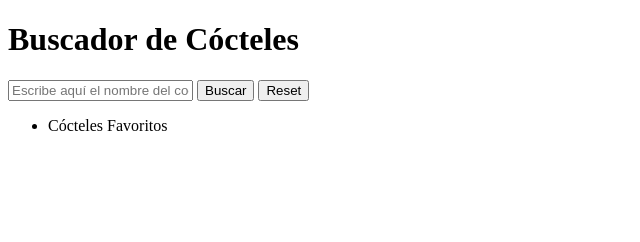
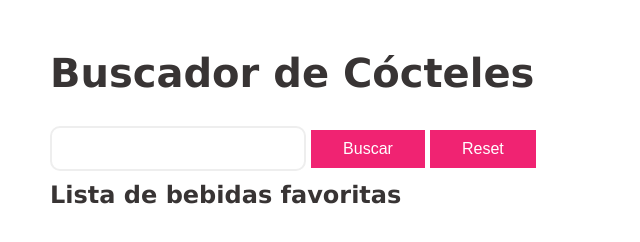
Before and after one commit to Adalab/modulo-2-evaluacion-final-NaiSaratxaga, a website: page src/html/index.html in a window 1280 px wide. Shown: the whole page, without its empty margins (0-640 px from the left). Drawn offline with nearby package versions, Linux system fonts and the light colour scheme; files that its build step writes are made by us from their sources.

Commit message:
partials

```diff
--- a/src/html/index.html
+++ b/src/html/index.html
@@ -12,19 +12,23 @@
 
 <body>
   <main>
-    <h1>Buscador de Cócteles</h1>
+    <h1 class="title">Buscador de Cócteles</h1>
+    <form>
+      <input type="text" class="input js_input" />
+      <button type="button" class="button js_buttonSearch">Buscar</button>
+      <button type="button" class="button js_buttonReset">Reset</button>
+    </form>
 
-    <form>
-      <label class="" for=""></label>
-      <input class="" type="text" id="filter" placeholder="Escribe aquí el nombre del coctel" />
-      <button>Buscar</button>
-      <button>Reset</button>
-    </form>
-    <ul class="js-list-drinks">
-      <li>Cócteles Favoritos</li>
-    </ul>
+    <section>
+      <h2>Lista de bebidas favoritas</h2>
+    </section>
+    <section>
+
+      <ul class="js_list"></ul>
+    </section>
+    </div>
   </main>
-  <script src="./assets/js/main.js"></script>
+  <script type="text/javascript" src="./assets/js/main.js"></script>
 </body>
 
 </html>
--- a/src/scss/core/_reset.scss
+++ /dev/null
@@ -1,5 +0,0 @@
-* {
-  box-sizing: border-box;
-  margin: 0;
-  padding: 0;
-}
--- a/src/scss/main.scss
+++ b/src/scss/main.scss
@@ -0,0 +1 @@
+@import 'pages/index';
--- a/src/scss/pages/_index.scss
+++ b/src/scss/pages/_index.scss
@@ -0,0 +1,41 @@
+* {
+  margin: 0px;
+  padding: 0px;
+  box-sizing: border-box;
+  list-style-type: none;
+  text-decoration: none;
+}
+
+:root {
+  color: rgb(56, 52, 52);
+  font-family: Verdana, Geneva, Tahoma, sans-serif;
+  margin-left: 50px;
+  margin-top: 50px;
+}
+
+.title {
+  font-size: 40px;
+  margin-bottom: 20px;
+}
+
+
+.input{
+  font-size: 18px;
+  padding: 10px;
+  margin:10px 0;
+  border: 2px solid #eee;
+  border-radius:10px;
+
+}
+
+.button {
+  background-color: #f02372;
+  border: none;
+  color: white;
+  padding: 10px 32px;
+  text-align: center;
+  text-decoration: none;
+  display: inline-block;
+  font-size: 16px;
+  cursor: pointer;
+}
```
Also changed, not shown: public/assets/js/main.js (+18 -10 lines), public/index.html (+15 -11 lines), src/js/main.js (+18 -10 lines), public/assets/css/main.css, src/scss/components/_code.scss (deleted), src/scss/core/_variables.scss (deleted), 2 other files.
